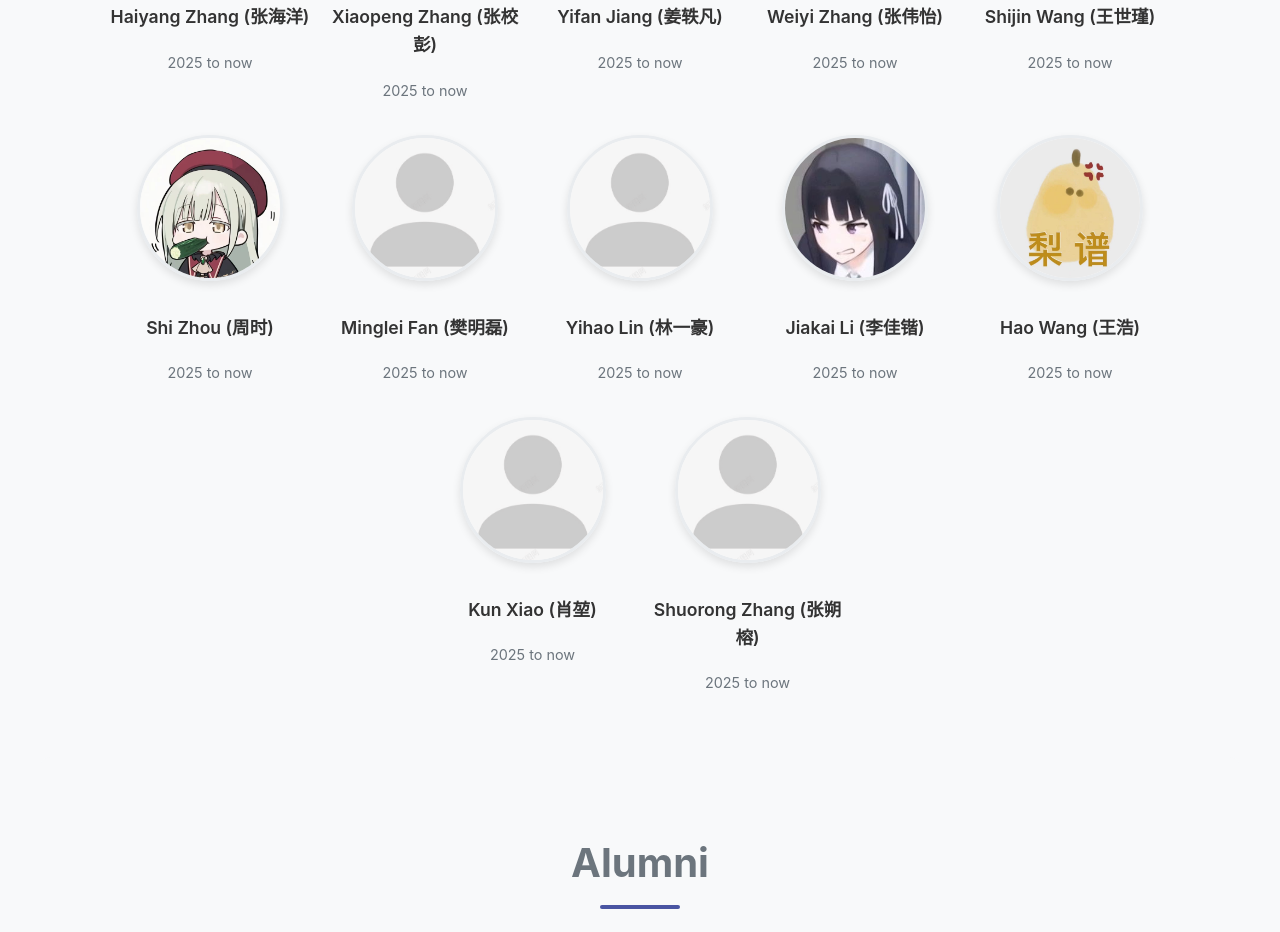
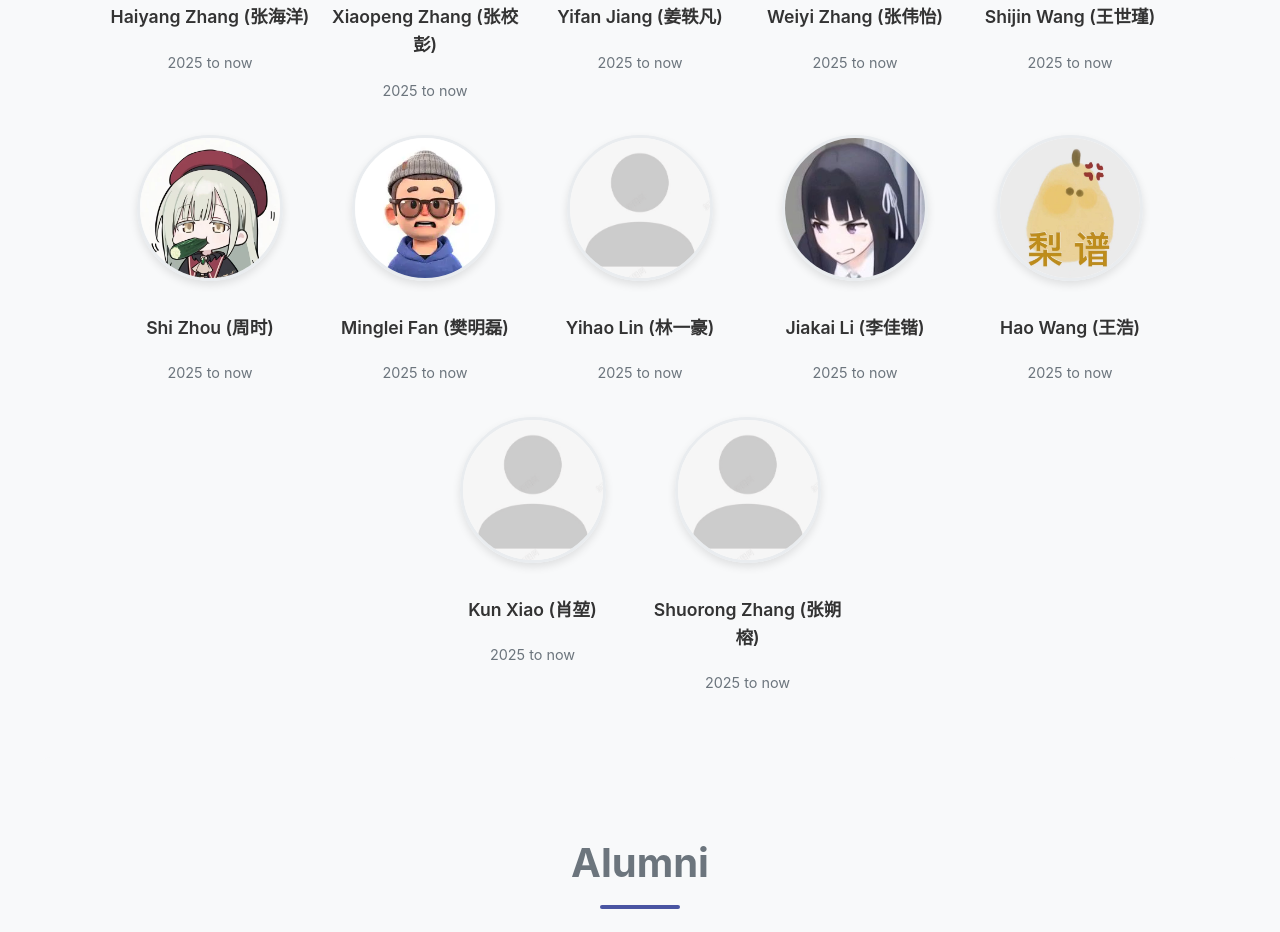
Before and after one commit to jlu-neo-lab/jlu-neo-lab.github.io, a website: page index.html in a window 1280 px wide. Shown: the part 3338-4270 px from the top of the page. Drawn offline with Linux system fonts and the light colour scheme.

Commit message:
chore: add avatar

```diff
--- a/index.html
+++ b/index.html
@@ -307,7 +307,7 @@
                     <p class="info">2025 to now</p>
                 </div>
                 <div class="member-card">
-                    <img src="static/avator/default.jpg" alt="樊明磊 的头像" class="avatar">
+                    <img src="static/avator/fanminglei.jpg" alt="樊明磊 的头像" class="avatar">
                     <p class="name">Minglei Fan (樊明磊)</p>
                     <p class="info">2025 to now</p>
                 </div>
```
Also changed, not shown: static/avator/fanminglei.jpg (added).
